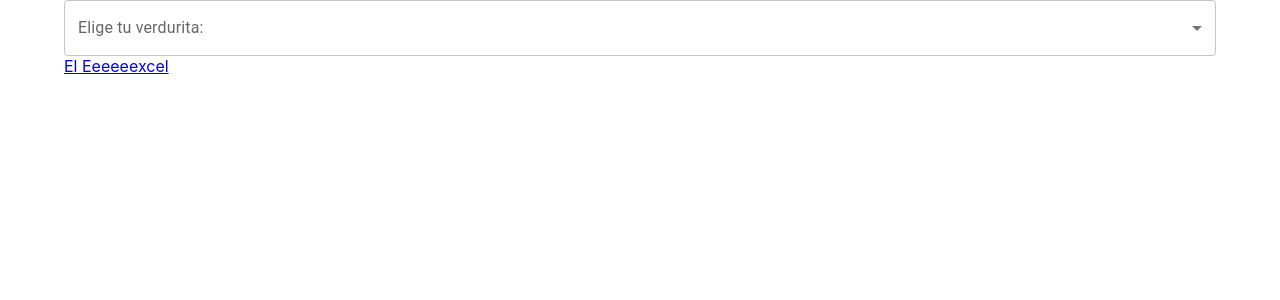
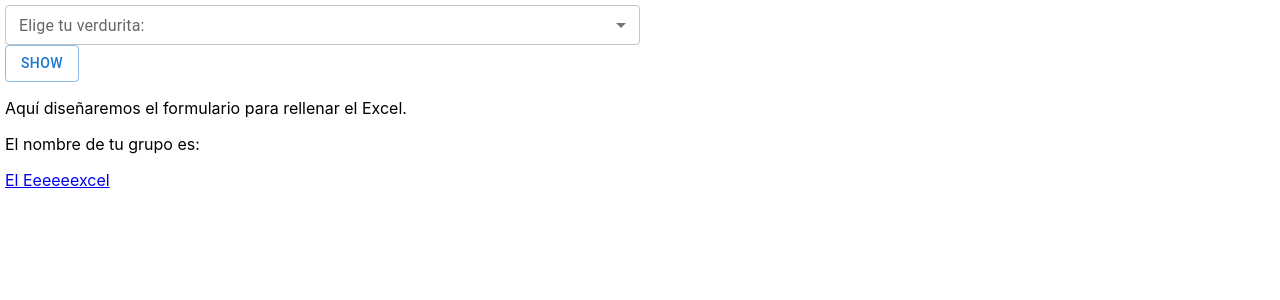
Before and after one commit to piuland/verduritas, a React (Create React App) app: page / in a window 1280 px wide. Shown: the top 300 px of the page. Built offline with nearby package versions, Linux system fonts and the light colour scheme.

Commit message:
formatting app awaiting form design

```diff
--- a/src/App.css
+++ b/src/App.css
@@ -1,5 +1,6 @@
 .App {
   text-align: center;
+  padding: 5;
 }
 
 .App-logo {
--- a/src/components/Login.jsx
+++ b/src/components/Login.jsx
@@ -1,29 +1,57 @@
-import React from 'react';
-import {Container, Grid, MenuItem, TextField} from '@mui/material';
-function Login () {
-  const grupos = [
-    {nombre: 'lechuga', pass: ''},
-    {nombre: 'borraja', pass: ''},
-    {nombre: 'patata', pass: ''},
-    {nombre: 'remolacha', pass: ''},
-    {nombre: 'berenjena', pass: ''},
-    {nombre: 'boniato', pass: ''}
-  ];
+import React, { useState } from 'react';
+import { Button, Container, Grid, MenuItem, TextField } from '@mui/material';
+import gruposJson from '../grupos.json'
+function Login() {
+  const [grupo, setGrupo] = useState("")
+  // const [formulario, setFormulario] = useState(false);
+  let formulario = false;
+  const grupos = [];
+  gruposJson.map((grupo, index) => {
+    grupos[index] = { nombre: grupo.nombre, pass: grupo.pass }
+    return grupos;
+  });
+  function showForm() {
+    // setFormulario(true);
+    formulario=true
+  }
   return (
-    <Container className="my-5 gradient-form">
-      <Grid>
+    <Grid container className="my-5 gradient-form" classes="App.App" sx={{ padding: '5px', alignItems: 'center' }}>
+      <Grid item xs={6}>
         <TextField
-        fullWidth
-        select
-        variant="outlined"
-        label="Elige tu verdurita: ">
-          {grupos.map((item) =>
-            <MenuItem>{item.nombre}</MenuItem>
+          fullWidth
+          select
+          size="small"
+          variant="outlined"
+          value={grupo}
+          label="Elige tu verdurita:"
+          onClick={(event) => {
+            setGrupo(event.target.textContent)
+          }
+          }>
+          {grupos.map((item, index) =>
+            <MenuItem
+              value={item.nombre}
+              key={index}
+            >
+              {item.nombre}
+            </MenuItem>
           )}
         </TextField>
-        <a href="https://docs.google.com/spreadsheets/d/1zMYyRkTT9sTBBec_vMZ1JwrZzSE3eEciDwcHV_XtN9c/edit#gid=0">El Eeeeeexcel</a>
+        <Grid item xs={2}>
+          <Button variant={'outlined'} onClick={showForm()}>Show</Button>
+        </Grid>
+        {formulario===true ?
+          <Grid item>
+            <p>Aquí diseñaremos el formulario para rellenar el Excel.</p>
+            <p>El nombre de tu grupo es: {grupo}</p>
+          </Grid> :
+          <></>
+        }
+        <Grid item>
+          <a href="https://docs.google.com/spreadsheets/d/1zMYyRkTT9sTBBec_vMZ1JwrZzSE3eEciDwcHV_XtN9c/edit#gid=0">El Eeeeeexcel</a>
+        </Grid>
       </Grid>
-    </Container>
+    </Grid>
   );
 }
 export default Login
--- /dev/null
+++ b/src/grupos.json
@@ -0,0 +1,26 @@
+[
+    {
+        "nombre": "lechuga",
+        "pass": ""
+    },
+    {
+        "nombre": "borraja",
+        "pass": ""
+    },
+    {
+        "nombre": "patata",
+        "pass": ""
+    },
+    {
+        "nombre": "remolacha",
+        "pass": ""
+    },
+    {
+        "nombre": "berenjena",
+        "pass": ""
+    },
+    {
+        "nombre": "boniato",
+        "pass": ""
+    }
+]
```
